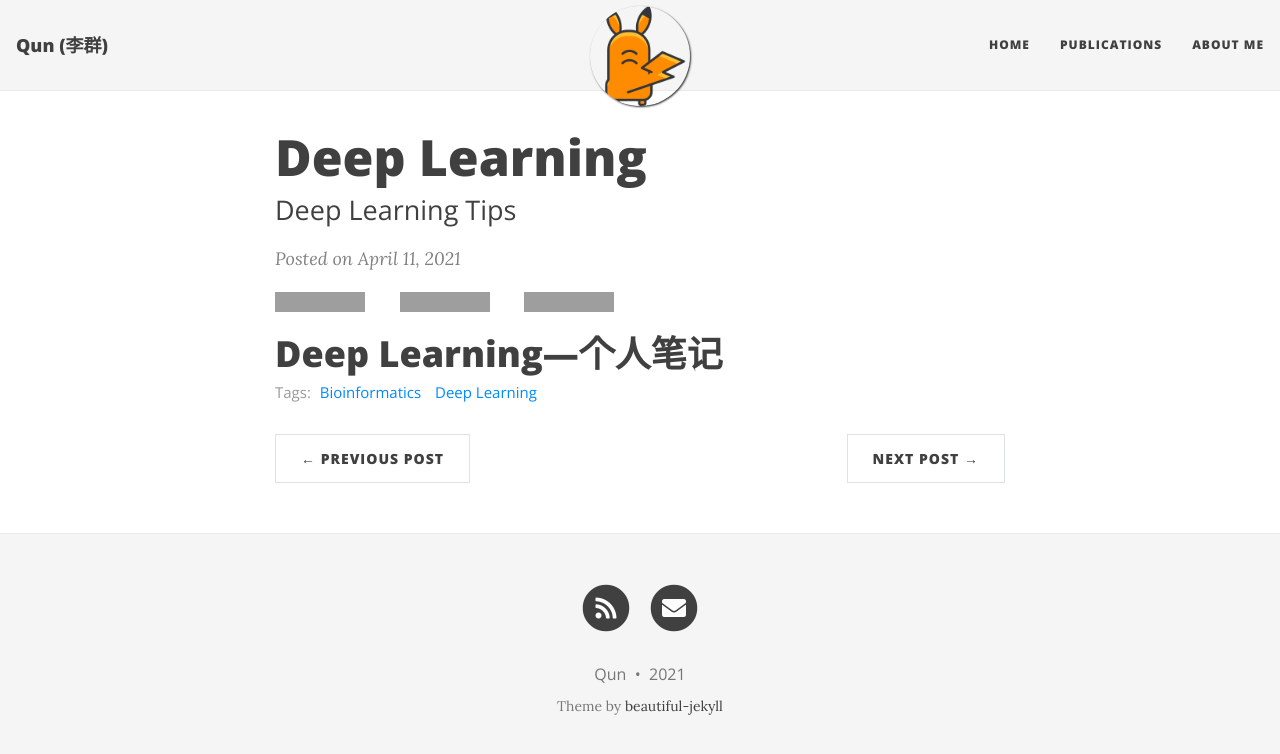
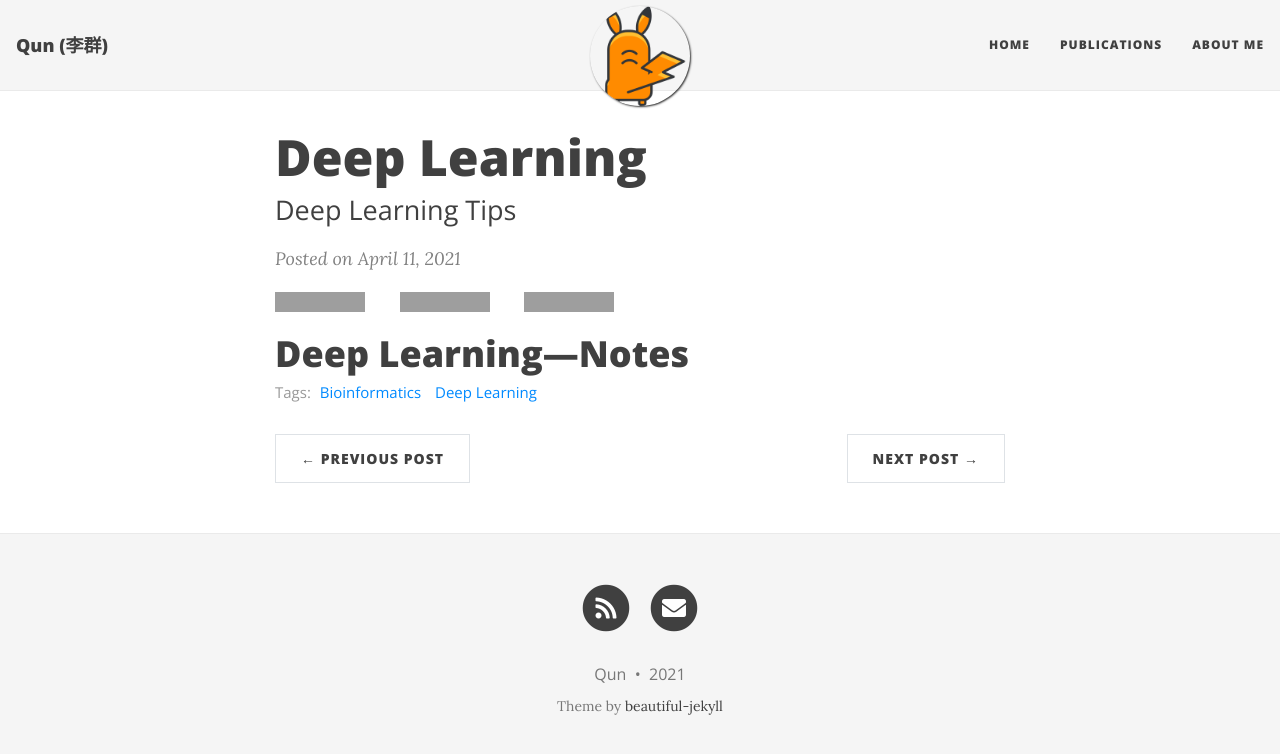
Before and after one commit to leequn/leequn.github.io, a Jekyll site: the page built from _posts/2021-04-11-Deep-Learning.md, in a window 1280 px wide. Shown: the top 754 px of the page. Built offline with Jekyll 4.4.1, drawn with Linux system fonts in a browser that asks for light colours; nearby versions of some CDN libraries; comment, search, counter and statistics services are not loaded; grey boxes are pictures that could not be loaded.

Commit message:
Update 2021-04-11-Deep-Learning.md

```diff
--- a/_posts/2021-04-11-Deep-Learning.md
+++ b/_posts/2021-04-11-Deep-Learning.md
@@ -8,4 +8,4 @@ tags: [Bioinformatics, Deep Learning]
 comments: true
 ---
 
-# Deep Learning---个人笔记
+# Deep Learning---Notes
```
